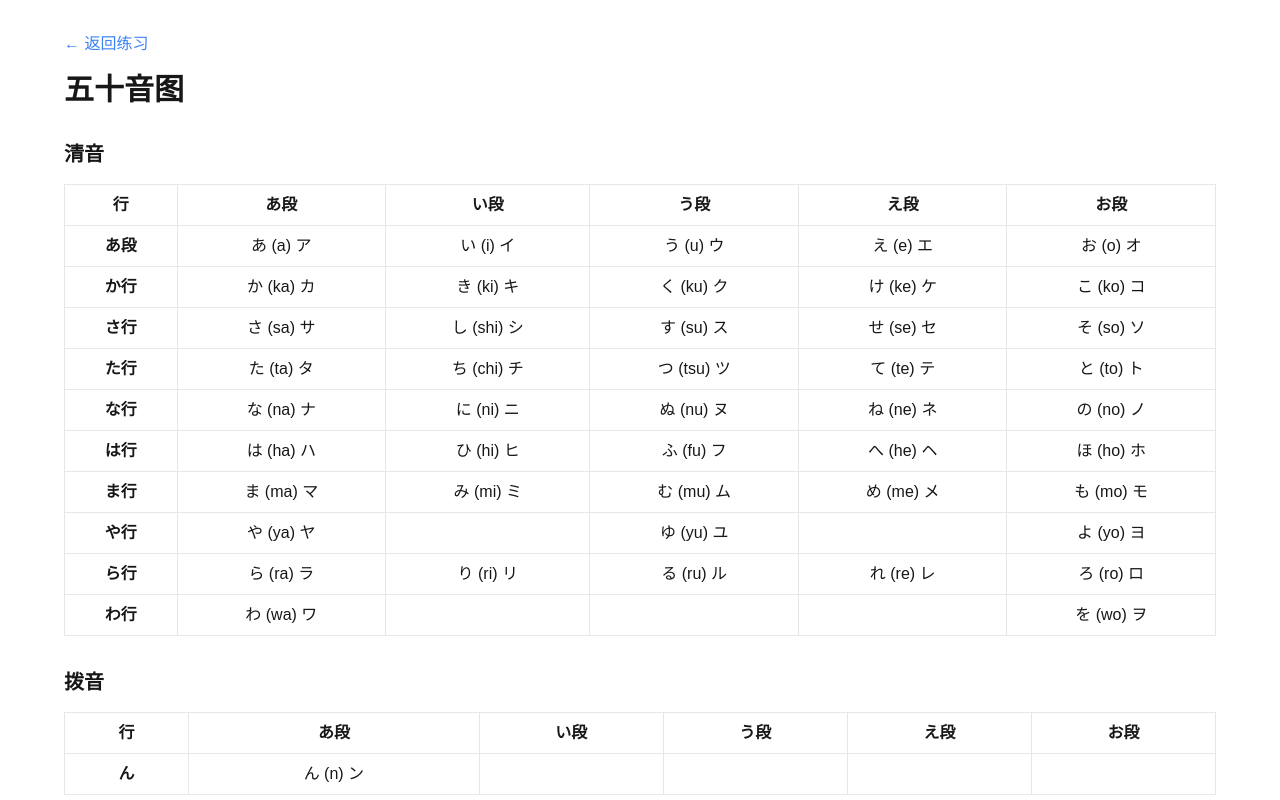
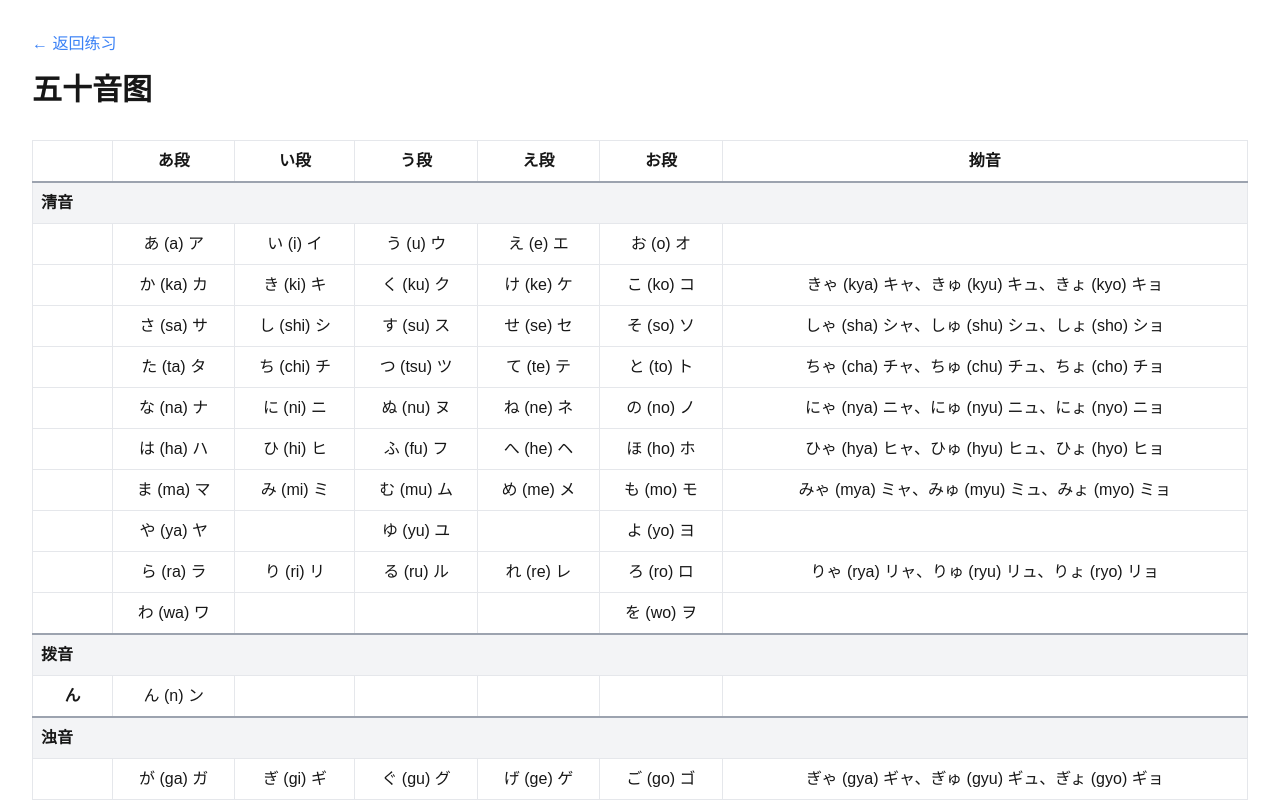
Before and after one commit to duanyongcheng/jepanese, a Next.js app: page /gojuon in a window 1280 px wide. Shown: the top 800 px of the page. Built offline with nearby package versions, Linux system fonts and the light colour scheme.

Commit message:
feat: 🎸 增加拗音的显示

```diff
--- a/src/app/gojuon/page.tsx
+++ b/src/app/gojuon/page.tsx
@@ -7,44 +7,44 @@ export default function GojuonChart() {
     {
       name: "清音",
       data: [
-        { name: "あ段", cells: ["あ (a) ア", "い (i) イ", "う (u) ウ", "え (e) エ", "お (o) オ"] },
-        { name: "か行", cells: ["か (ka) カ", "き (ki) キ", "く (ku) ク", "け (ke) ケ", "こ (ko) コ"] },
-        { name: "さ行", cells: ["さ (sa) サ", "し (shi) シ", "す (su) ス", "せ (se) セ", "そ (so) ソ"] },
-        { name: "た行", cells: ["た (ta) タ", "ち (chi) チ", "つ (tsu) ツ", "て (te) テ", "と (to) ト"] },
-        { name: "な行", cells: ["な (na) ナ", "に (ni) ニ", "ぬ (nu) ヌ", "ね (ne) ネ", "の (no) ノ"] },
-        { name: "は行", cells: ["は (ha) ハ", "ひ (hi) ヒ", "ふ (fu) フ", "へ (he) ヘ", "ほ (ho) ホ"] },
-        { name: "ま行", cells: ["ま (ma) マ", "み (mi) ミ", "む (mu) ム", "め (me) メ", "も (mo) モ"] },
-        { name: "や行", cells: ["や (ya) ヤ", "", "ゆ (yu) ユ", "", "よ (yo) ヨ"] },
-        { name: "ら行", cells: ["ら (ra) ラ", "り (ri) リ", "る (ru) ル", "れ (re) レ", "ろ (ro) ロ"] },
-        { name: "わ行", cells: ["わ (wa) ワ", "", "", "", "を (wo) ヲ"] }
+        { cells: ["あ (a) ア", "い (i) イ", "う (u) ウ", "え (e) エ", "お (o) オ", ""] },
+        { cells: ["か (ka) カ", "き (ki) キ", "く (ku) ク", "け (ke) ケ", "こ (ko) コ", "きゃ (kya) キャ、きゅ (kyu) キュ、きょ (kyo) キョ"] },
+        { cells: ["さ (sa) サ", "し (shi) シ", "す (su) ス", "せ (se) セ", "そ (so) ソ", "しゃ (sha) シャ、しゅ (shu) シュ、しょ (sho) ショ"] },
+        { cells: ["た (ta) タ", "ち (chi) チ", "つ (tsu) ツ", "て (te) テ", "と (to) ト", "ちゃ (cha) チャ、ちゅ (chu) チュ、ちょ (cho) チョ"] },
+        { cells: ["な (na) ナ", "に (ni) ニ", "ぬ (nu) ヌ", "ね (ne) ネ", "の (no) ノ", "にゃ (nya) ニャ、にゅ (nyu) ニュ、にょ (nyo) ニョ"] },
+        { cells: ["は (ha) ハ", "ひ (hi) ヒ", "ふ (fu) フ", "へ (he) ヘ", "ほ (ho) ホ", "ひゃ (hya) ヒャ、ひゅ (hyu) ヒュ、ひょ (hyo) ヒョ"] },
+        { cells: ["ま (ma) マ", "み (mi) ミ", "む (mu) ム", "め (me) メ", "も (mo) モ", "みゃ (mya) ミャ、みゅ (myu) ミュ、みょ (myo) ミョ"] },
+        { cells: ["や (ya) ヤ", "", "ゆ (yu) ユ", "", "よ (yo) ヨ", ""] },
+        { cells: ["ら (ra) ラ", "り (ri) リ", "る (ru) ル", "れ (re) レ", "ろ (ro) ロ", "りゃ (rya) リャ、りゅ (ryu) リュ、りょ (ryo) リョ"] },
+        { cells: ["わ (wa) ワ", "", "", "", "を (wo) ヲ", ""] }
       ]
     },
     {
       name: "拨音",
       data: [
-        { name: "ん", cells: ["ん (n) ン", "", "", "", ""] }
+        { cells: ["ん (n) ン", "", "", "", "", ""] }
       ]
     },
     {
       name: "浊音",
       data: [
-        { name: "が行", cells: ["が (ga) ガ", "ぎ (gi) ギ", "ぐ (gu) グ", "げ (ge) ゲ", "ご (go) ゴ"] },
-        { name: "ざ行", cells: ["ざ (za) ザ", "じ (ji) ジ", "ず (zu) ズ", "ぜ (ze) ゼ", "ぞ (zo) ゾ"] },
-        { name: "だ行", cells: ["だ (da) ダ", "ぢ (ji) ヂ", "づ (zu) ヅ", "で (de) デ", "ど (do) ド"] },
-        { name: "ば行", cells: ["ば (ba) バ", "び (bi) ビ", "ぶ (bu) ブ", "べ (be) ベ", "ぼ (bo) ボ"] }
+        { cells: ["が (ga) ガ", "ぎ (gi) ギ", "ぐ (gu) グ", "げ (ge) ゲ", "ご (go) ゴ", "ぎゃ (gya) ギャ、ぎゅ (gyu) ギュ、ぎょ (gyo) ギョ"] },
+        { cells: ["ざ (za) ザ", "じ (ji) ジ", "ず (zu) ズ", "ぜ (ze) ゼ", "ぞ (zo) ゾ", "じゃ (ja) ジャ、じゅ (ju) ジュ、じょ (jo) ジョ"] },
+        { cells: ["だ (da) ダ", "ぢ (ji) ヂ", "づ (zu) ヅ", "で (de) デ", "ど (do) ド", "ぢゃ (dya) ヂャ、ぢゅ (dyu) ヂュ、ぢょ (dyo) ヂョ"] },
+        { cells: ["ば (ba) バ", "び (bi) ビ", "ぶ (bu) ブ", "べ (be) ベ", "ぼ (bo) ボ", "びゃ (bya) ビャ、びゅ (byu) ビュ、びょ (byo) ビョ"] }
       ]
     },
     {
       name: "半浊音",
       data: [
-        { name: "ぱ行", cells: ["ぱ (pa) パ", "ぴ (pi) ピ", "ぷ (pu) プ", "ぺ (pe) ペ", "ぽ (po) ポ"] }
+        { cells: ["ぱ (pa) パ", "ぴ (pi) ピ", "ぷ (pu) プ", "ぺ (pe) ペ", "ぽ (po) ポ", "ぴゃ (pya) ピャ、ぴゅ (pyu) ピュ、ぴょ (pyo) ピョ"] }
       ]
     }
   ];
 
   return (
     <div className="min-h-screen p-8 dark:bg-gray-900 dark:text-white">
-      <main className="max-w-6xl mx-auto">
+      <main className="max-w-7xl mx-auto">
         <div className="mb-8">
           <Link href="/" className="text-blue-500 hover:text-blue-600 mb-4 inline-block">
             ← 返回练习
@@ -53,25 +53,29 @@ export default function GojuonChart() {
         </div>
 
         <div className="overflow-x-auto">
-          {rows.map((section) => (
-            <div key={section.name} className="mb-8">
-              <h2 className="text-xl font-bold mb-4">{section.name}</h2>
           <table className="w-full border-collapse">
             <thead>
               <tr>
-                    <th className="border p-2 dark:border-gray-600">行</th>
+                <th className="border p-2 dark:border-gray-600"></th>
                 <th className="border p-2 dark:border-gray-600">あ段</th>
                 <th className="border p-2 dark:border-gray-600">い段</th>
                 <th className="border p-2 dark:border-gray-600">う段</th>
                 <th className="border p-2 dark:border-gray-600">え段</th>
                 <th className="border p-2 dark:border-gray-600">お段</th>
+                <th className="border p-2 dark:border-gray-600">拗音</th>
               </tr>
             </thead>
-                <tbody>
-                  {section.data.map((row) => (
-                    <tr key={row.name}>
-                      <td className="border p-2 font-bold dark:border-gray-600 text-center">
-                        {row.name}
+            {rows.map((section) => (
+              <tbody key={section.name} className="border-t-2 border-gray-400 dark:border-gray-500">
+                <tr>
+                  <td colSpan={7} className="border p-2 font-bold dark:border-gray-600 bg-gray-100 dark:bg-gray-800">
+                    {section.name}
+                  </td>
+                </tr>
+                {section.data.map((row, index) => (
+                  <tr key={index}>
+                    <td className="border p-2 font-bold dark:border-gray-600 w-20 text-center">
+                      {section.name === "拨音" ? "ん" : ""}
                     </td>
                     {row.cells.map((cell, i) => (
                       <td key={i} className="border p-2 dark:border-gray-600 text-center">
@@ -81,9 +85,8 @@ export default function GojuonChart() {
                   </tr>
                 ))}
               </tbody>
+            ))}
           </table>
-            </div>
-          ))}
         </div>
       </main>
     </div>
```
Lines whose indentation alone changed are shown as unchanged.
